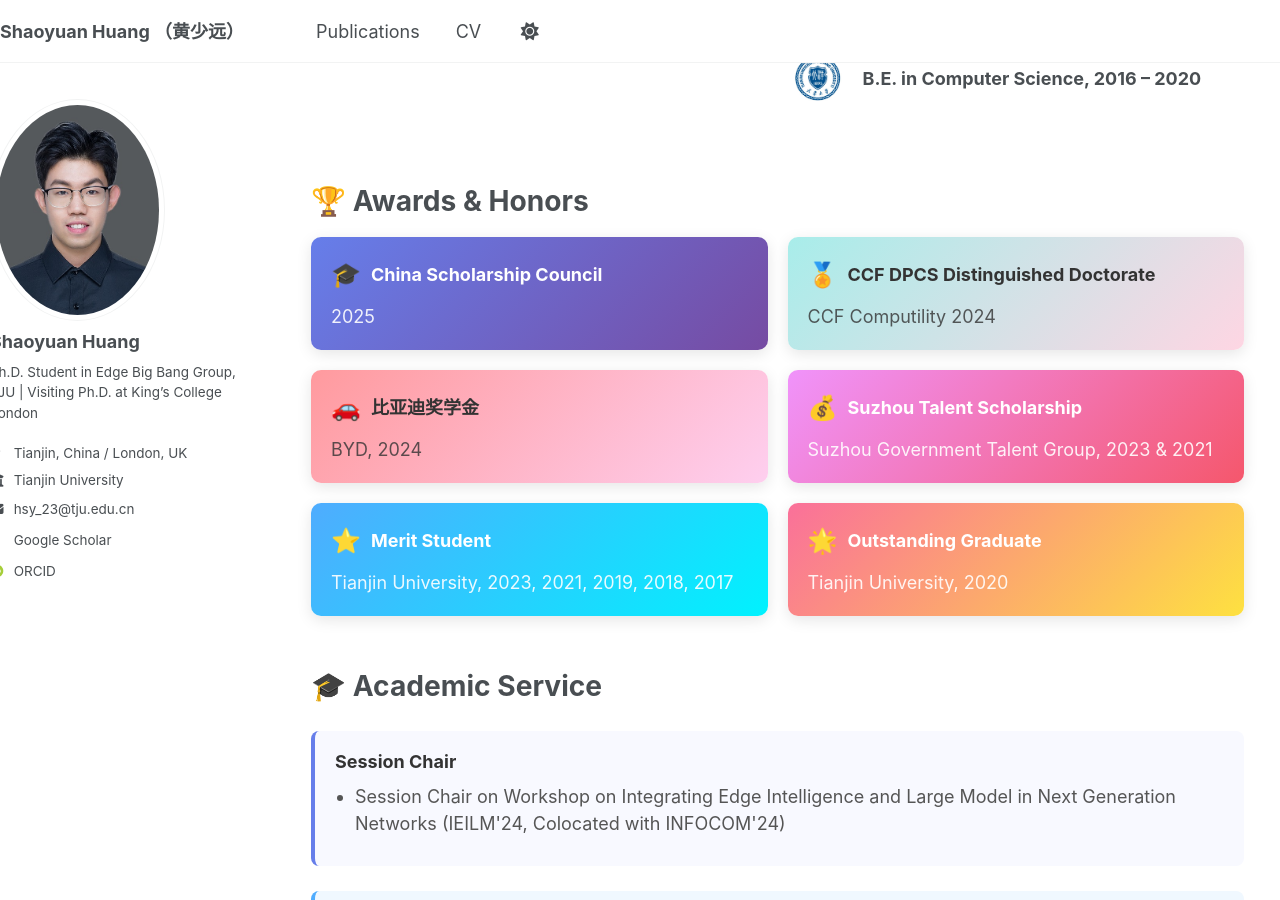
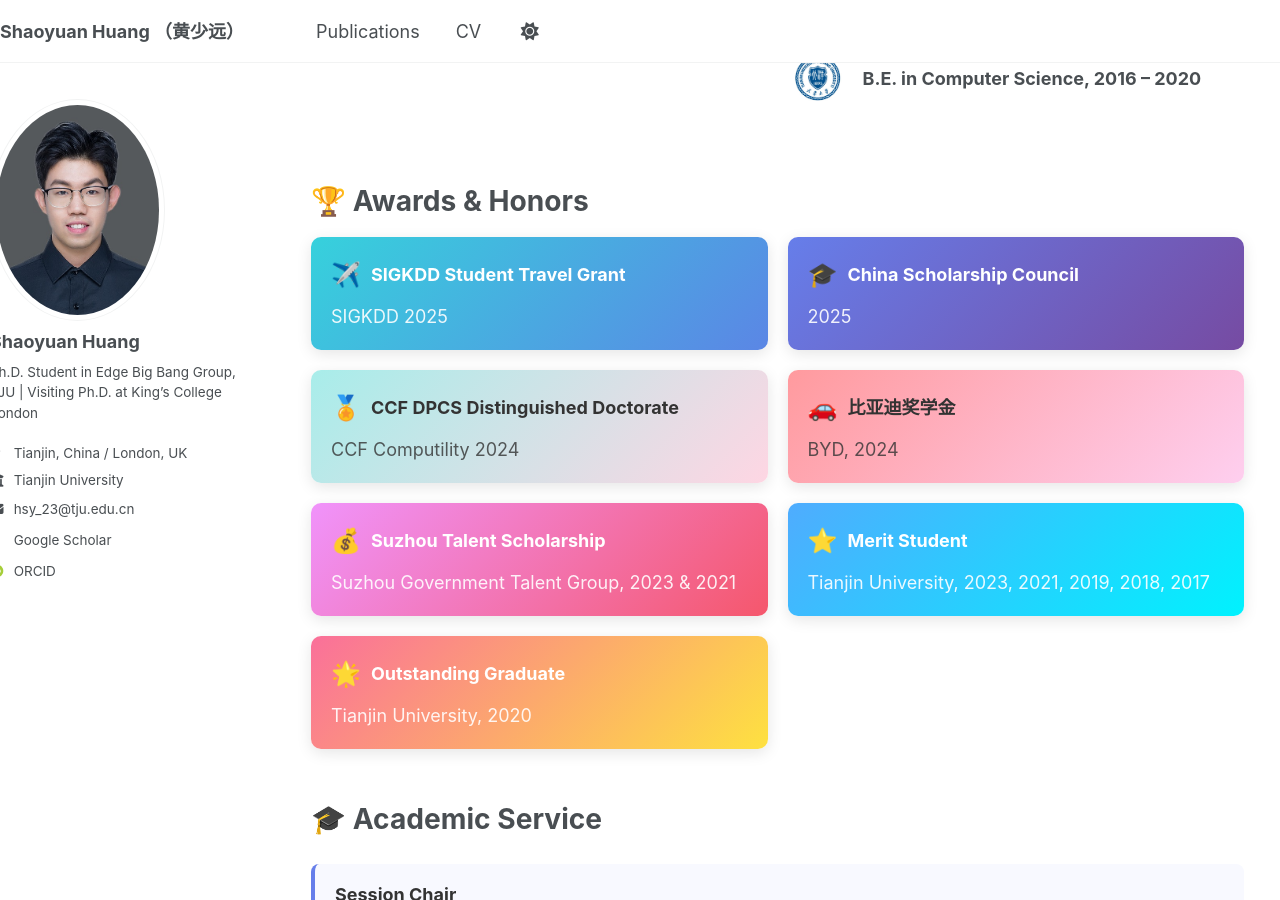
Before and after one commit to hsy23/ShaoyuanHuang, a Jekyll site: the page built from _pages/about.md, in a window 1280 px wide and 900 px high, scrolled down 826 px. Built offline with Jekyll 4.4.1, drawn with Linux system fonts in a browser that asks for light colours; some web fonts are replaced.

Commit message:
增加KDD奖项

```diff
--- a/_pages/about.md
+++ b/_pages/about.md
@@ -83,6 +83,14 @@
 <div style="margin-top: 3em;">
   <h1 class="black-title">🏆 Awards & Honors</h1>
   <div style="display: grid; grid-template-columns: repeat(auto-fit, minmax(300px, 1fr)); gap: 20px; margin-top: 1em;">
+
+    <div style="background: linear-gradient(135deg, #36d1dc 0%, #5b86e5 100%); color: white; padding: 20px; border-radius: 10px; box-shadow: 0 4px 15px rgba(0,0,0,0.1);">
+      <div style="display: flex; align-items: center; margin-bottom: 10px;">
+        <span style="font-size: 24px; margin-right: 10px;">✈️</span>
+        <h3 style="margin: 0; color: white;">SIGKDD Student Travel Grant</h3>
+      </div>
+      <p style="margin: 0; opacity: 0.9;">SIGKDD 2025</p>
+    </div>
 
     <div style="background: linear-gradient(135deg, #667eea 0%, #764ba2 100%); color: white; padding: 20px; border-radius: 10px; box-shadow: 0 4px 15px rgba(0,0,0,0.1);">
       <div style="display: flex; align-items: center; margin-bottom: 10px;">
```
